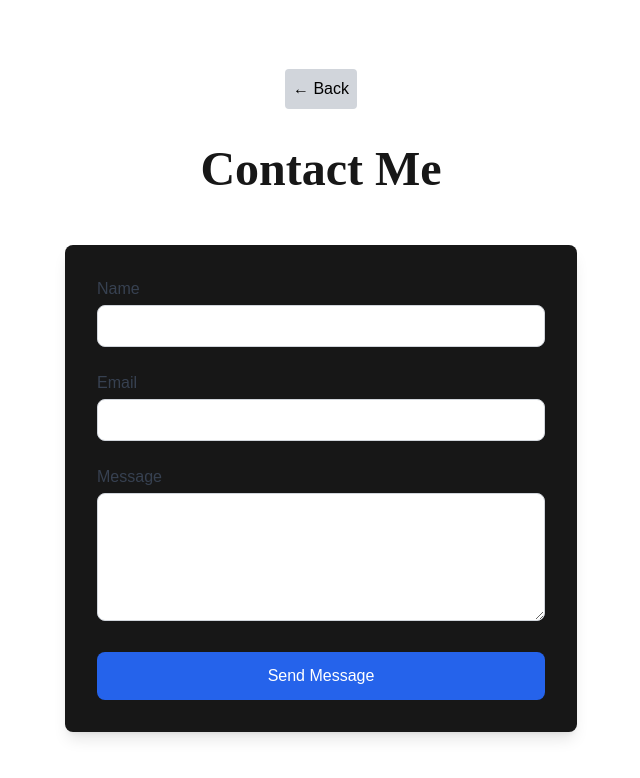
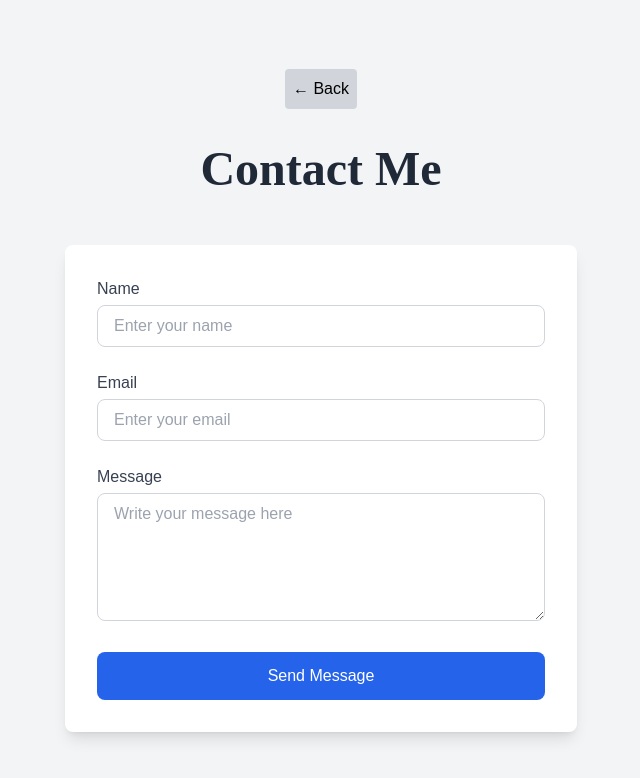
Before and after one commit to gabrieltemtsen/gabe-dev, a Next.js app: page /contact in a window 1280 px wide. Shown: the top 778 px of the page, without its empty margins (319-959 px from the left). Built offline with nearby package versions, Linux system fonts and the light colour scheme.

Commit message:
update contact UI

```diff
--- a/src/pages/contact.tsx
+++ b/src/pages/contact.tsx
@@ -3,20 +3,35 @@ import { useState } from 'react';
 
 const Contact = () => {
   const [form, setForm] = useState({ name: '', email: '', message: '' });
+  const [submitted, setSubmitted] = useState(false);
   const router = useRouter();
+
   const handleBack = () => {
     router.back();
   };
 
   const handleSubmit = (e: React.FormEvent) => {
     e.preventDefault();
+
+    // Simple email validation check
+    const emailPattern = /^[^\s@]+@[^\s@]+\.[^\s@]+$/;
+    if (!emailPattern.test(form.email)) {
+      alert('Please enter a valid email address');
+      return;
+    }
+
     // Handle form submission
     console.log('Form submitted', form);
+
+    // Simulate successful form submission
+    setSubmitted(true);
+
+    // Reset the form
+    setForm({ name: '', email: '', message: '' });
   };
 
-
   return (
-    <div className="min-h-screen bg-background flex flex-col items-center justify-center px-4">
+    <div className="min-h-screen bg-gray-100 flex flex-col items-center justify-center px-4">
       {/* Back Button */}
       <button
         onClick={handleBack}
@@ -24,48 +39,65 @@ const Contact = () => {
       >
         &larr; Back
       </button>
+
       {/* Heading */}
-      <h2 className="text-5xl font-serif font-bold text-foreground mb-10">Contact Me</h2>
+      <h2 className="text-5xl font-serif font-bold text-gray-800 mb-10">Contact Me</h2>
+
+      {/* Success Message */}
+      {submitted && (
+        <div className="mb-6 text-green-600 font-medium">
+          Your message has been sent! I&apos;ll get back to you soon.
+        </div>
+      )}
 
       {/* Contact Form */}
-      <form className=" bg-foreground p-8 rounded-lg shadow-lg w-full max-w-lg" onSubmit={handleSubmit}>
+      <form
+        className="bg-white p-8 rounded-lg shadow-lg w-full max-w-lg"
+        onSubmit={handleSubmit}
+      >
         {/* Name Input */}
         <div className="mb-6">
-          <label className="block text-gray-700  font-medium">Name</label>
+          <label className="block text-gray-700 font-medium">Name</label>
           <input
             type="text"
-            className="w-full px-4 py-2 mt-1 border border-gray-300 rounded-lg focus:ring-2 focus:ring-blue-500 focus:outline-none dark:bg-gray-800 dark:border-gray-600 dark:text-gray-300"
+            className="w-full px-4 py-2 mt-1 border border-gray-300 rounded-lg focus:ring-2 focus:ring-blue-500 focus:outline-none"
             value={form.name}
             onChange={(e) => setForm({ ...form, name: e.target.value })}
+            placeholder="Enter your name"
             required
           />
         </div>
 
         {/* Email Input */}
         <div className="mb-6">
-          <label className="block text-gray-700  font-medium">Email</label>
+          <label className="block text-gray-700 font-medium">Email</label>
           <input
             type="email"
-            className="w-full px-4 py-2 mt-1 border border-gray-300 rounded-lg focus:ring-2 focus:ring-blue-500 focus:outline-none dark:bg-gray-800 dark:border-gray-600 dark:text-gray-300"
+            className="w-full px-4 py-2 mt-1 border border-gray-300 rounded-lg focus:ring-2 focus:ring-blue-500 focus:outline-none"
             value={form.email}
             onChange={(e) => setForm({ ...form, email: e.target.value })}
+            placeholder="Enter your email"
             required
           />
         </div>
 
         {/* Message Input */}
         <div className="mb-6">
-          <label className="block text-gray-700  font-medium">Message</label>
+          <label className="block text-gray-700 font-medium">Message</label>
           <textarea
-            className="w-full h-32 px-4 py-2 mt-1 border border-gray-300 rounded-lg focus:ring-2 focus:ring-blue-500 focus:outline-none dark:bg-gray-800 dark:border-gray-600 dark:text-gray-300"
+            className="w-full h-32 px-4 py-2 mt-1 border border-gray-300 rounded-lg focus:ring-2 focus:ring-blue-500 focus:outline-none"
             value={form.message}
             onChange={(e) => setForm({ ...form, message: e.target.value })}
+            placeholder="Write your message here"
             required
           ></textarea>
         </div>
 
         {/* Submit Button */}
-        <button type="submit" className="w-full px-6 py-3 bg-blue-600 text-white rounded-lg hover:bg-blue-700 transition-colors duration-300">
+        <button
+          type="submit"
+          className="w-full px-6 py-3 bg-blue-600 text-white rounded-lg hover:bg-blue-700 transition-colors duration-300"
+        >
           Send Message
         </button>
       </form>
```
Lines whose indentation alone changed are shown as unchanged.
